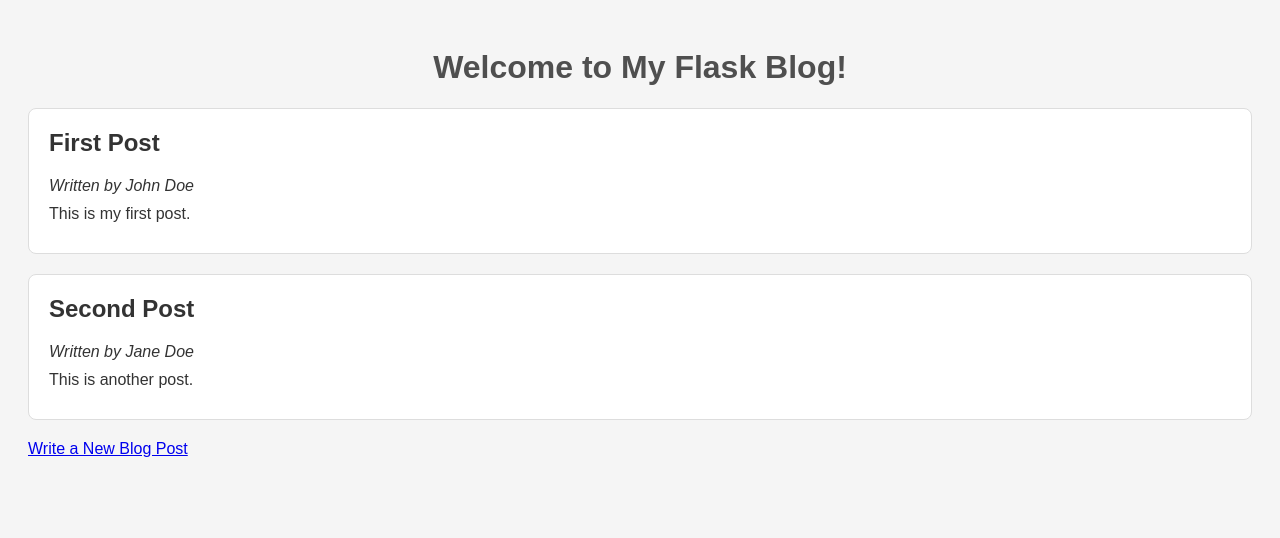
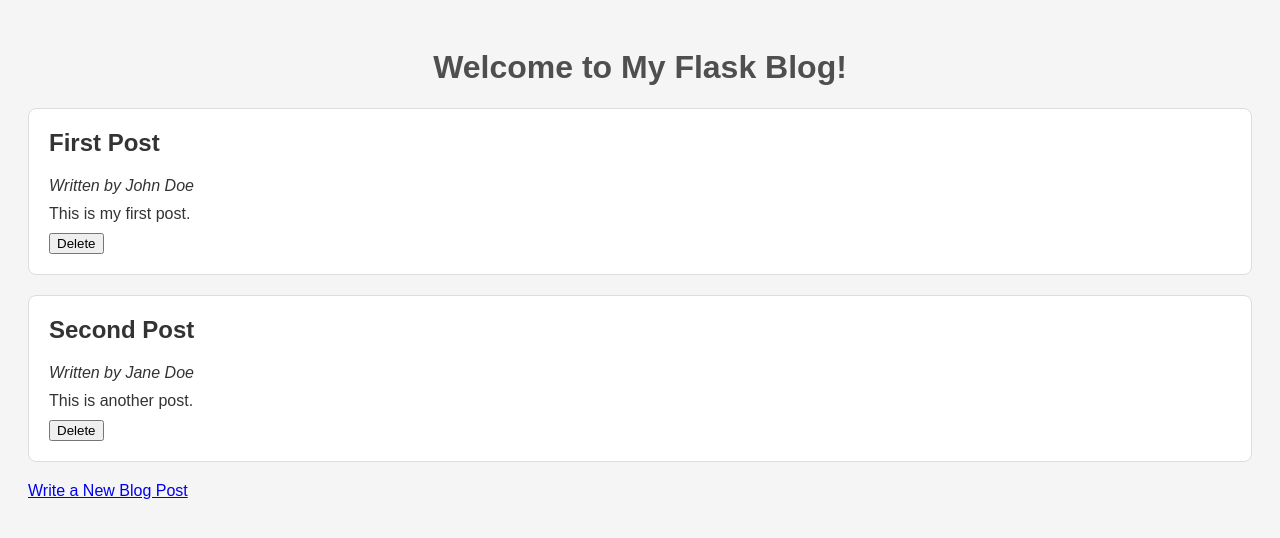
Before and after one commit to margarita-bykadorova/Masterblog, a Flask app: page / in a window 1280 px wide. Shown: the top 538 px of the page. Run offline with Flask 3, Linux system fonts and the light colour scheme.

Commit message:
Add the ability to delete a blog post

```diff
--- a/app.py
+++ b/app.py
@@ -19,6 +19,7 @@ def save_data(data):
 @app.route('/')
 def index():
     """Display all blog posts"""
+
     blog_posts = get_data()
     return render_template('index.html', posts=blog_posts)
 
@@ -28,6 +29,7 @@ def add():
     """Display the form for adding a new blog post.
     Add a new blog post to the storage file.
     Redirect the user to the index page."""
+
     posts = get_data()
 
     if request.method == 'POST':
@@ -46,5 +48,21 @@ def add():
     return render_template('add.html')
 
 
+@app.route('/delete/<int:post_id>', methods=['POST'])
+def delete(post_id):
+    """Find the post by its ID and delete it from storage.json
+    Redirect the user to the index page"""
+
+    posts = get_data()
+
+    for post in posts:
+        if post["id"] == post_id:
+            posts.remove(post)
+            break
+
+    save_data(posts)
+    return redirect(url_for('index'))
+
+
 if __name__ == '__main__':
     app.run(host="0.0.0.0", port=5000, debug=True)
--- a/templates/index.html
+++ b/templates/index.html
@@ -13,6 +13,11 @@
         <h2>{{post["title"]}}</h2>
         <p><em>Written by {{post["author"]}}</em></p>
         <p>{{post["content"]}}</p>
+
+        <form method="POST" action="/delete/{{ post.id }}" style="display:inline;">
+            <button type="submit">Delete</button>
+        </form>
+        </a>
     </div>
     {% endfor %}
 <p><a href="/add">Write a New Blog Post</a></p>
```
